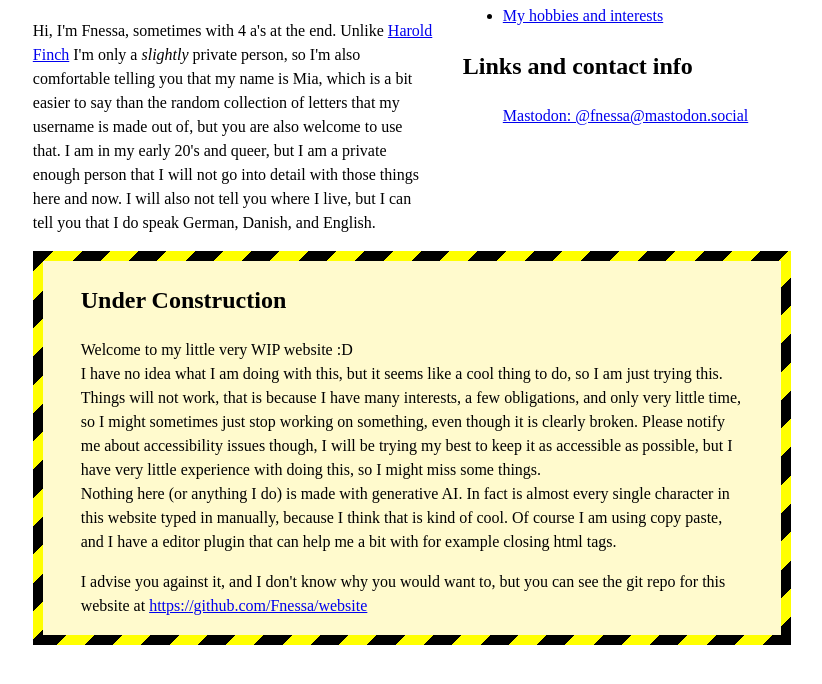
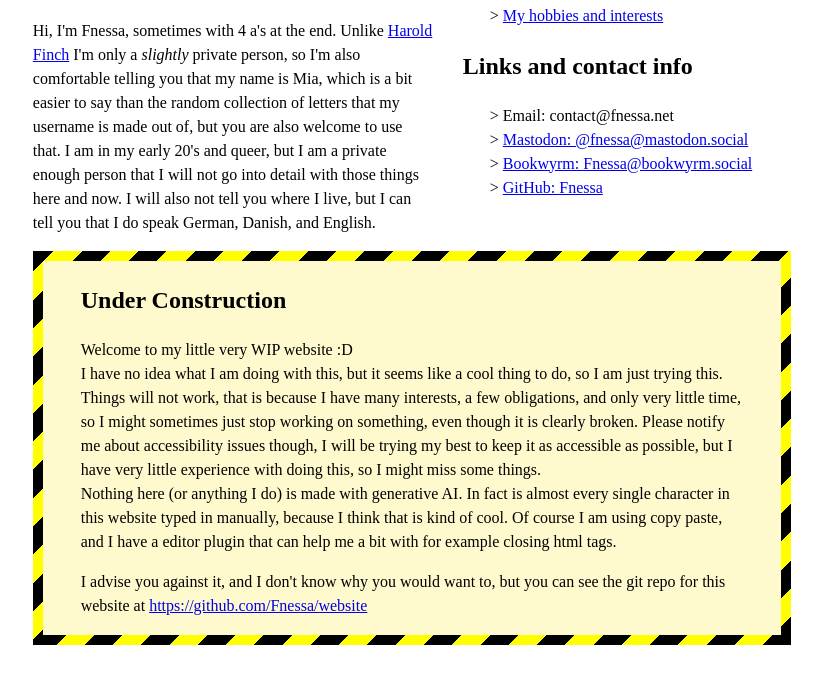
Before and after one commit to Fnessa/website, a plain HTML site: page index.html in a window 1280 px wide. Shown: the part 80-764 px from the top of the page, without its empty margins (228-1050 px from the left). Drawn offline with Linux system fonts and the light colour scheme.

Commit message:
changed links list

```diff
--- a/index.html
+++ b/index.html
@@ -22,7 +22,10 @@
 					</ul>
 					<h2>Links and contact info</h2>
 					<ul>
-						<a rel="me" href="https://mastodon.social/@fnessa">Mastodon: @fnessa@mastodon.social</a>
+						<li>Email: contact@fnessa.net</li>
+						<li><a rel="me" href="https://mastodon.social/@fnessa">Mastodon: @fnessa@mastodon.social</a></li>
+						<li><a href="https://bookwyrm.social/user/Fnessa">Bookwyrm: Fnessa@bookwyrm.social</a></li>
+						<li><a href="https://github.com/Fnessa">GitHub: Fnessa</a></li>
 					</ul>
 				</div>
 			</div>
--- a/style.css
+++ b/style.css
@@ -10,6 +10,9 @@ main {
 footer {
 	padding-inline: 20%;
 	margin: 0;
+}
+ul {
+	list-style-type: '> ';
 }
 .about_website {
 	background-color: lemonchiffon;
```
